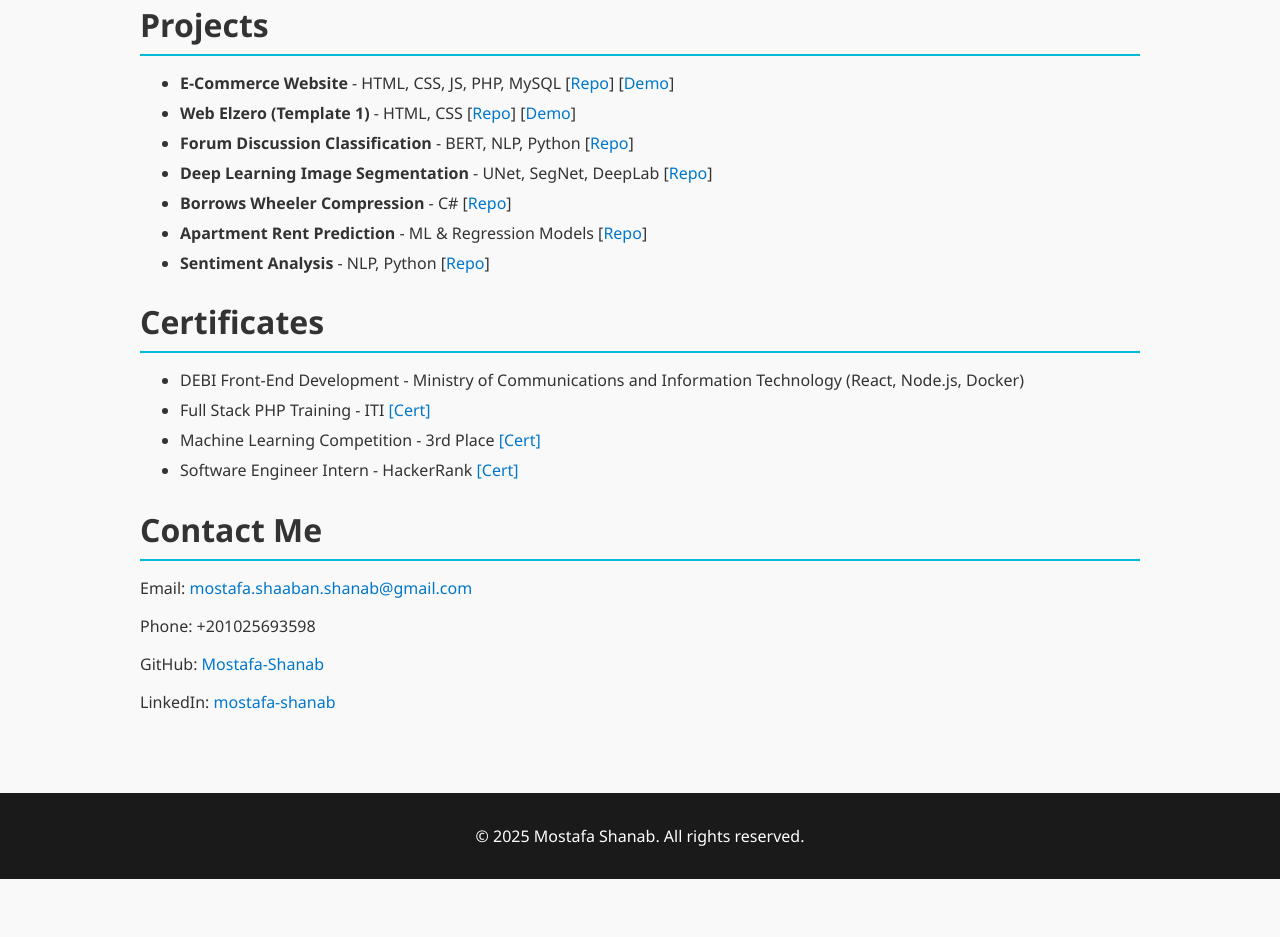
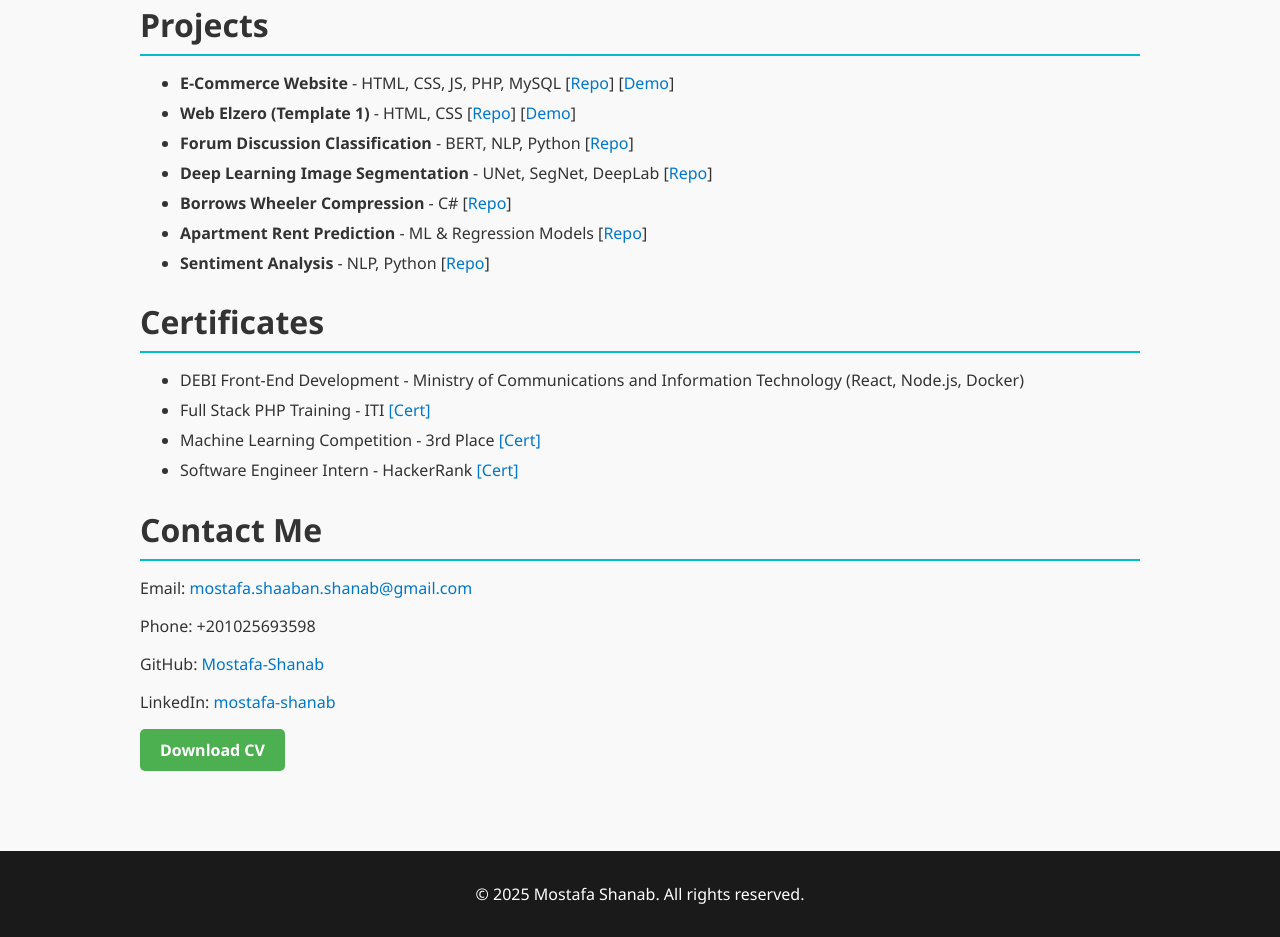
Before and after one commit to Mostafa-Shanab/DEPI-React, a plain HTML site: page Lecs_Tasks/Lec2/index.html in a window 1280 px wide. Shown: the part 699-1636 px from the top of the page. Before the commit the page ends 1578 px from the top, so only its background shows below. Drawn offline with Linux system fonts and the light colour scheme.

Commit message:
CV added in Task2

```diff
--- a/Lecs_Tasks/Lec2/index.html
+++ b/Lecs_Tasks/Lec2/index.html
@@ -85,6 +85,11 @@
                 <p>Phone: +201025693598</p>
                 <p>GitHub: <a href="https://github.com/Mostafa-Shanab">Mostafa-Shanab</a></p>
                 <p>LinkedIn: <a href="https://www.linkedin.com/in/mostafa-shanab/">mostafa-shanab</a></p>
+                <p>
+                    <a href="CV/Mostafa_Shanab.pdf" download="Mostafa-Shanab-CV.pdf" class="download-btn">
+                        Download CV
+                    </a>
+                </p>
             </section>
         </div>
     </main>
--- a/Lecs_Tasks/Lec2/styles/main.css
+++ b/Lecs_Tasks/Lec2/styles/main.css
@@ -80,6 +80,25 @@ main a {
     text-decoration: none;
 }
 
+/* Start Download Button */
+
+.download-btn {
+    display: inline-block;
+    padding: 10px 20px;
+    background-color: #4CAF50;
+    color: white;
+    text-decoration: none;
+    border-radius: 5px;
+    font-weight: bold;
+    transition: background-color 0.3s;
+}
+
+.download-btn:hover {
+    background-color: #45a049;
+}
+
+/* End Download Button */
+
 /* End main */
 footer {
     text-align: center;
```
Also changed, not shown: 1 other file.
